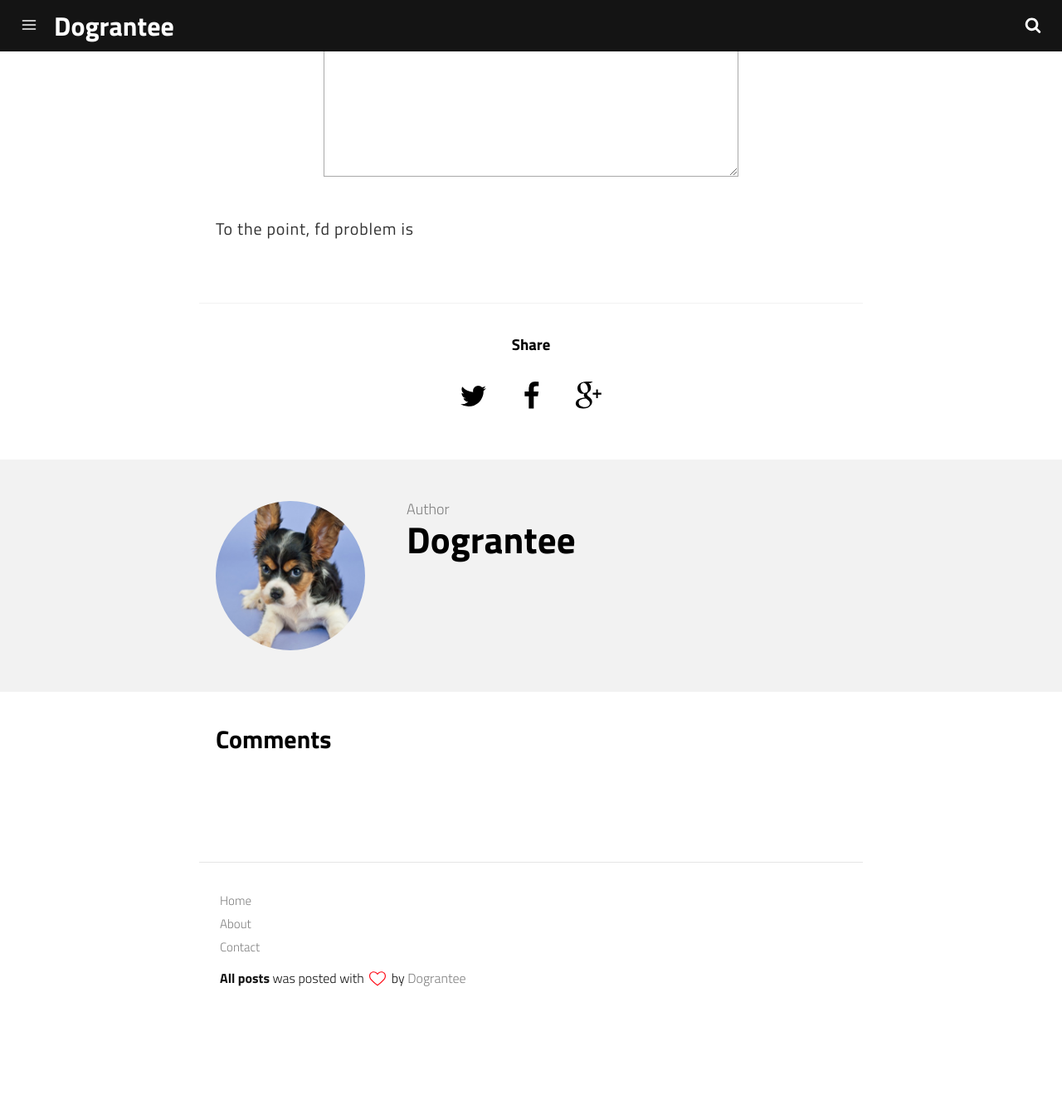
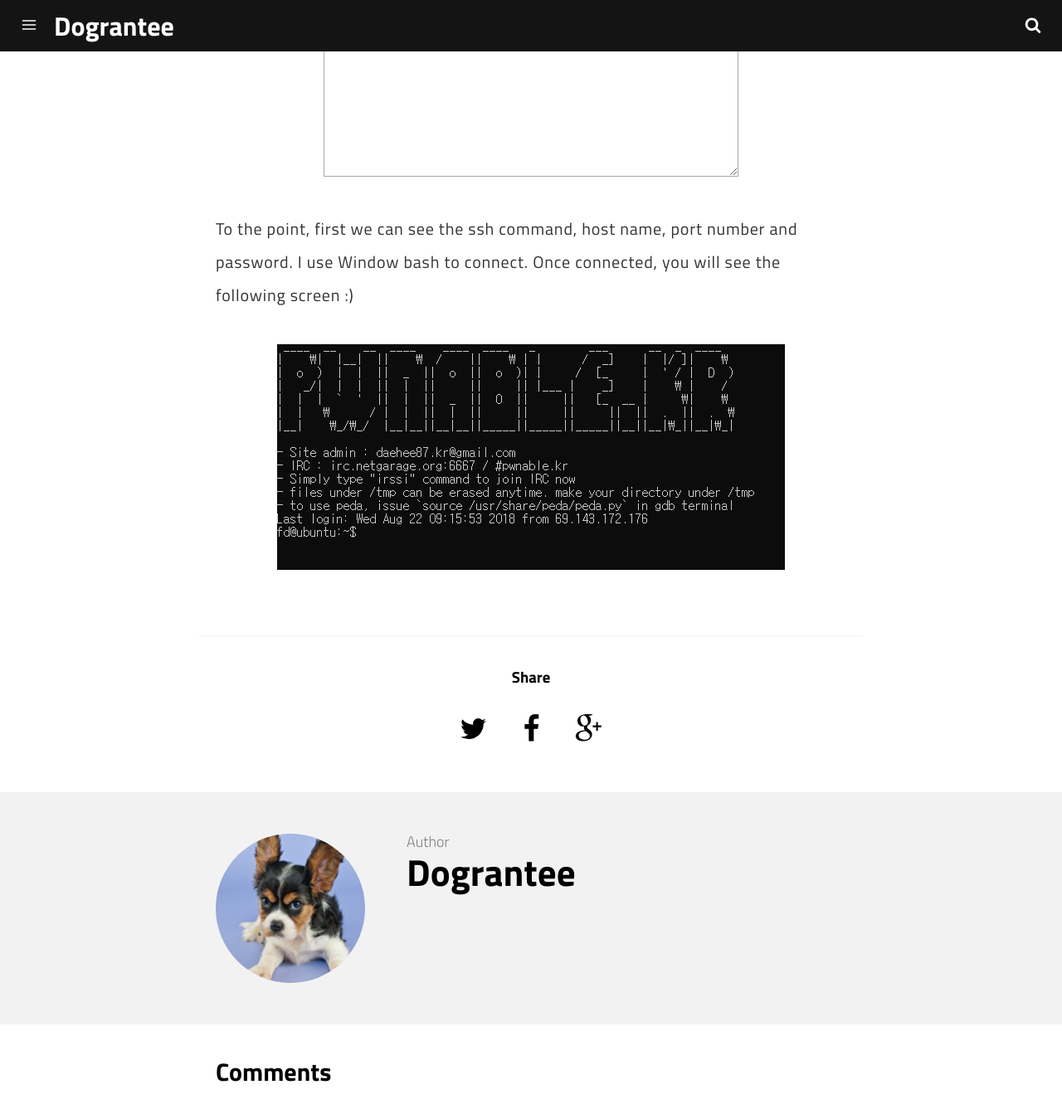
Before and after one commit to dograntee/dograntee.github.io, a Jekyll site: the page built from _posts/2018-08-20-pwnable-fd.md, in a window 1280 px wide and 1400 px high, scrolled down 960 px. Shown: the top 1343 px of the window at 83% size. Built offline with Jekyll 4.4.1, drawn with Linux system fonts in a browser that asks for light colours; comment, search, counter and statistics services are not loaded; before the commit the page ends 2188 px from its top, so only the background shows below that.

Commit message:
18-08-23

```diff
--- a/_includes/footer.html
+++ b/_includes/footer.html
@@ -1,4 +1,5 @@
 <footer>
+  <!--
     <p>
       {% if site.github_username %}
       <a itemprop="github" href="https://github.com/{{ site.github_username }}" title="Github">
@@ -31,11 +32,13 @@
       </a>
       {% endif %}
     </p>
+
     <ul>
         {% for link in site.links %}
           <li><a href="{{ site.url }}{{ site.baseurl }}{{ link.url }}">{{ link.title }}</a></li>
         {% endfor %}
     </ul>
+      -->
     <p><span>All posts</span> was posted with <svg class="love"><use xlink:href="#icon-heart"></use></svg> by <a href="http://www.dograntee.github.io/about" target="_blank" class="creator">Dograntee</a></p>
 </footer>
 <script src="{{ "/assets/js/main.js" | prepend: site.baseurl }}"></script>
--- a/_posts/2018-08-20-pwnable-fd.md
+++ b/_posts/2018-08-20-pwnable-fd.md
@@ -19,4 +19,7 @@ This is my first post. So it may be a poor article, but please understand.
 
 ![problem](/assets/img/pwn/fd/problem.PNG)
 
-To the point, fd problem is
+
+To the point, first we can see the ssh command, host name, port number and password. I use Window bash to connect. Once connected, you will see the following screen :)
+
+![problem](/assets/img/pwn/fd/intro.PNG)
```
Also changed, not shown: assets/img/pwn/fd/intro.PNG (added).
